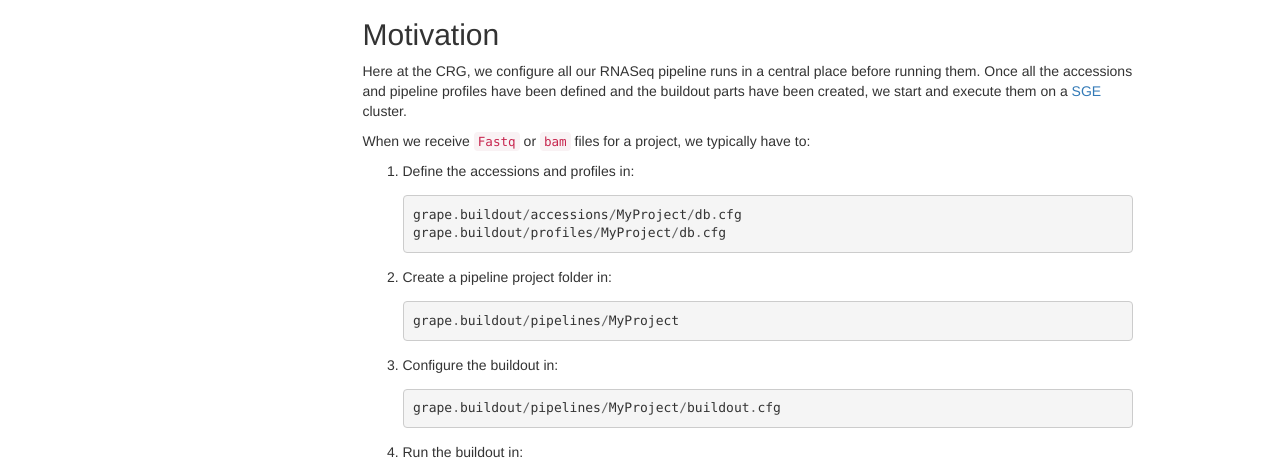
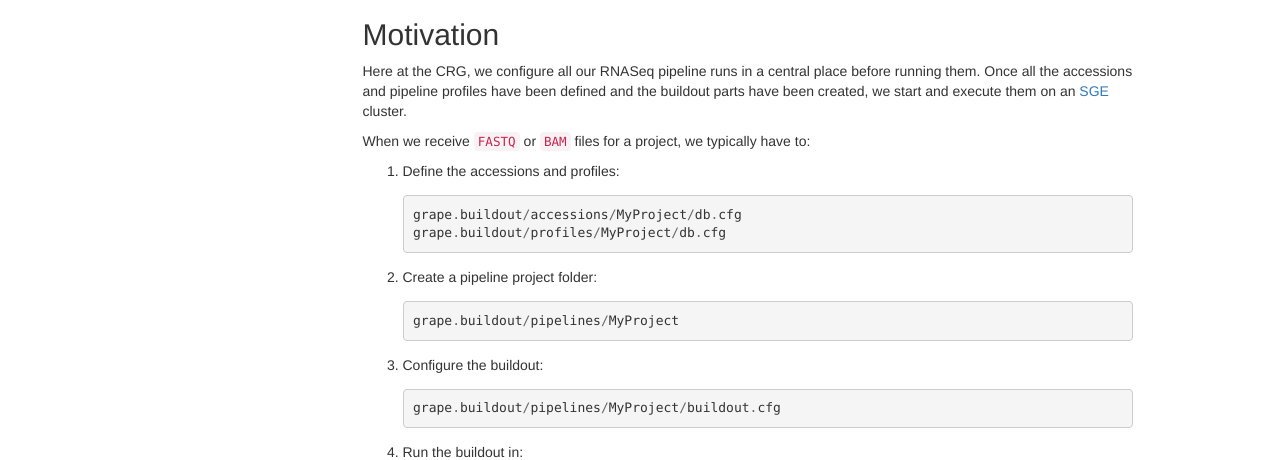
Before and after one commit to rna-seq/grape.recipe.pipeline, a Sphinx documentation site: the page built from docs/source/index.rst, in a window 1280 px wide and 900 px high. Shown: the part 412-872 px from the top of the window. Built offline with Sphinx 7.4.7, drawn with Linux system fonts in a browser that asks for light colours.

Commit message:
=fine tuning

```diff
--- a/docs/source/index.rst
+++ b/docs/source/index.rst
@@ -27,21 +27,21 @@ Motivation
 
 Here at the CRG, we configure all our RNASeq pipeline runs in a central place
 before running them. Once all the accessions and pipeline profiles have been defined
-and the buildout parts have been created, we start and execute them on a
+and the buildout parts have been created, we start and execute them on an
 `SGE <http://en.wikipedia.org/wiki/Oracle_Grid_Engine>`_ cluster.
 
-When we receive ``Fastq`` or ``bam`` files for a project, we typically have to:
+When we receive ``FASTQ`` or ``BAM`` files for a project, we typically have to:
 
-1. Define the accessions and profiles in::
+1. Define the accessions and profiles::
 
     grape.buildout/accessions/MyProject/db.cfg
     grape.buildout/profiles/MyProject/db.cfg
 
-2. Create a pipeline project folder in::
+2. Create a pipeline project folder::
 
     grape.buildout/pipelines/MyProject
 
-3. Configure the buildout in::
+3. Configure the buildout::
 
     grape.buildout/pipelines/MyProject/buildout.cfg
 
```
